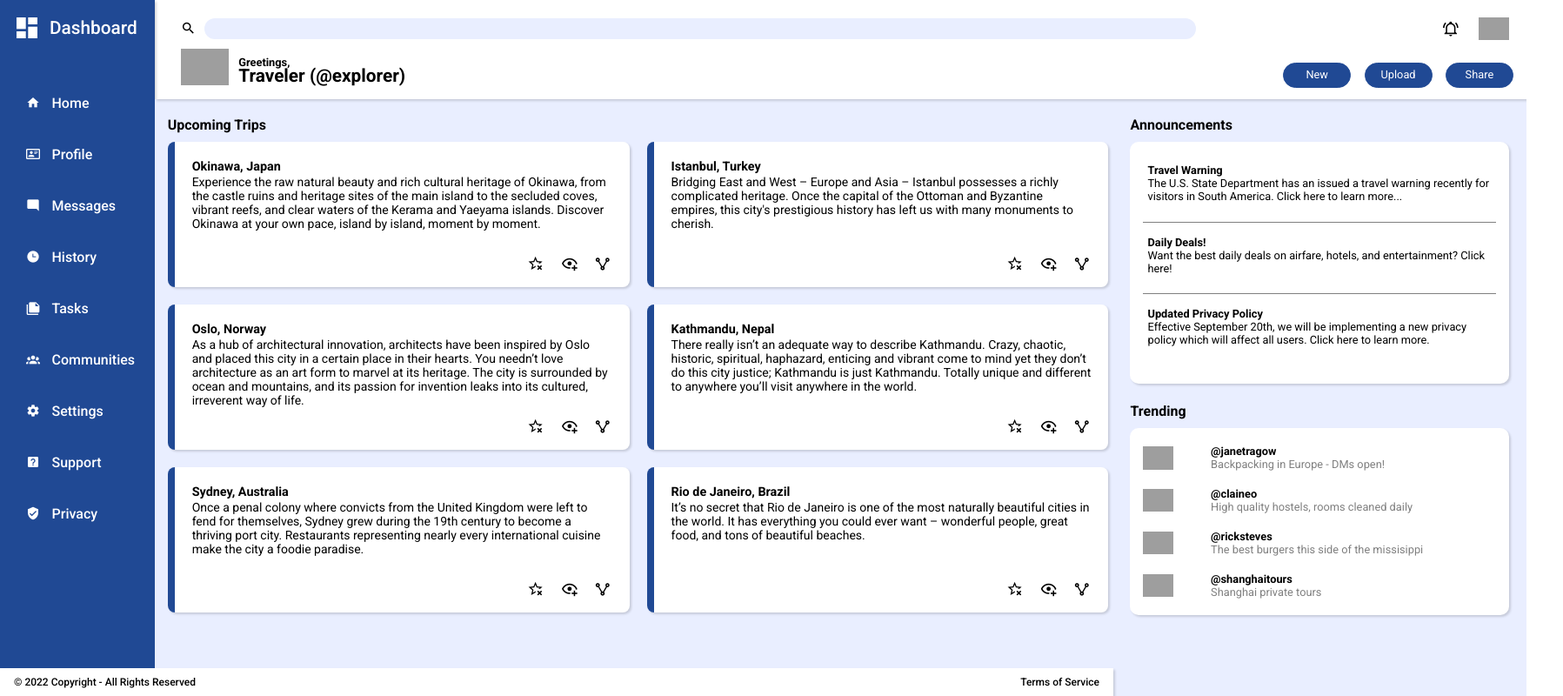
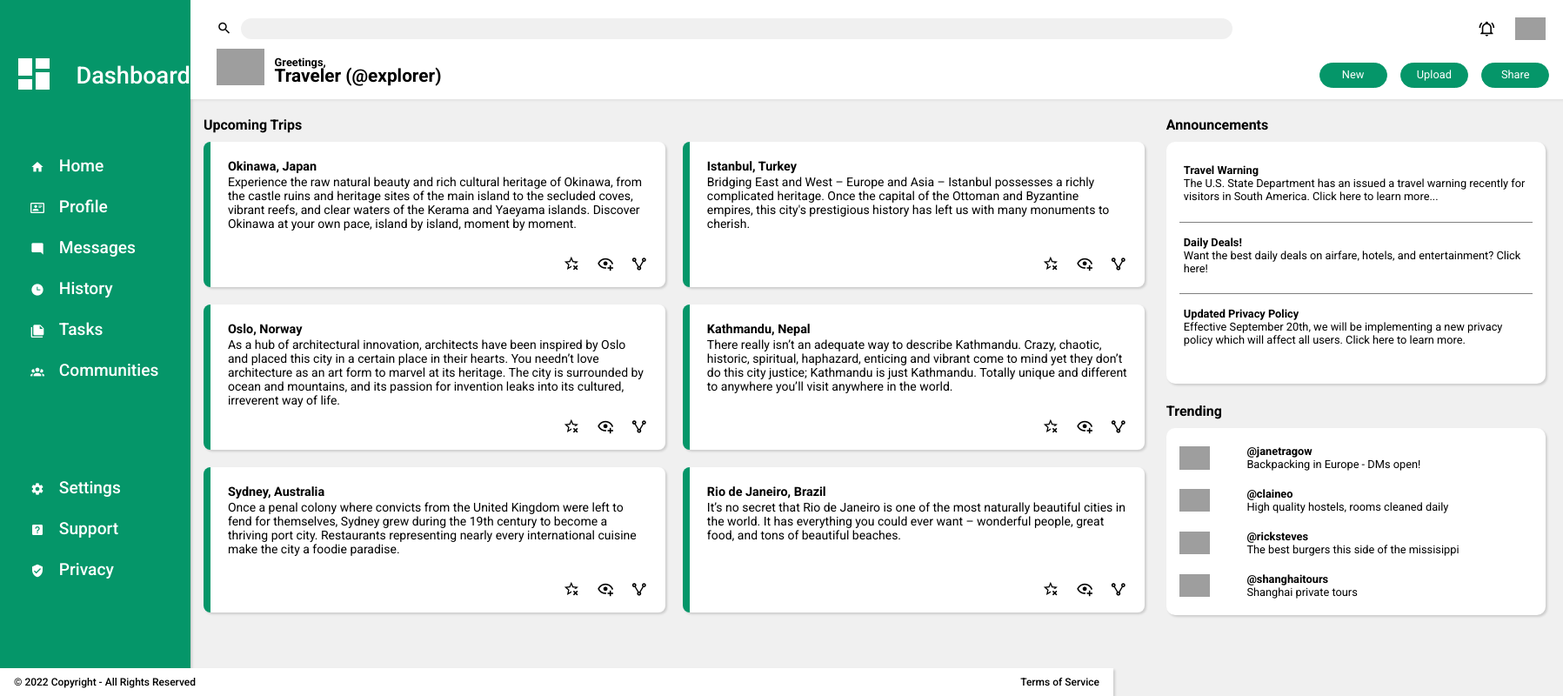
Before and after one commit to chayre/travel-site-dashboard, a plain HTML site: page index.html in a window 1280 px wide. Shown: the whole page at 87% size, 1797 px wide, since content can reach past the window. Drawn offline with Linux system fonts and the light colour scheme; grey boxes are pictures that could not be loaded.

Commit message:
Altered background colors

```diff
--- a/style.css
+++ b/style.css
@@ -5,7 +5,7 @@
 
 body {
     display: grid;
-    grid-template-columns: 1.1fr 5fr;
+    grid-template-columns: .85fr 5fr;
     grid-template-rows: 1fr 6fr;
     height: 100vh;
     font-family: 'Roboto', sans-serif;
@@ -19,9 +19,10 @@ nav {
     grid-row: span 5;
     padding-top: 10px;
     color: white;
-    background-color: #204994;
+    background-color: #059669;
     padding-left: 10px;
     box-shadow: rgba(0, 0, 0, 0.15) 1.95px 1.95px 2.6px;
+    font-size: 1.2rem;
 }
 
 a {
@@ -36,12 +37,14 @@ a:hover {
 
 
 .navlogo {
-    font-size: 2rem;
+    margin-top: 50px;
+    font-size: 3rem;
     margin-right: 10px;
     padding-left: 5px;
 }
 
 .nav-grid-head {
+    margin-top: 3rem;
     display: grid;
     grid-template-columns: 1fr 4fr;
     grid-template-rows: auto;
@@ -49,9 +52,16 @@ a:hover {
 }
 
 .nav-grid-title {
-    font-size: 1.3rem;
+    font-size: 1.7rem;
     align-items: center;
-    margin-right: 20px;
+    margin-left: 0.9rem;
+}
+
+ .nav-grid-box-logo {
+    margin-top: 1px;
+    font-size: 1rem;
+    margin-right: 10px;
+    padding-left: 5px;
 }
 
 
@@ -62,7 +72,7 @@ a:hover {
     grid-template-columns: 1fr 4fr;
     grid-template-rows: auto;
     align-items: end;
-    margin-top: 1rem;
+    margin-top: 2.5rem;
     margin-left: 20px;
 }
 
@@ -74,10 +84,11 @@ a:hover {
     grid-template-rows: auto;
     align-items: end;
     margin-left: 20px;
+    margin-top: 5.5rem;
 }
 
 .nav-grid-box {
-    margin-top: 2.5rem;
+    margin-top: 1.5rem;
 }
 
 /* Header styling */
@@ -86,8 +97,9 @@ header {
     grid-row: 1 / 1.5;
     padding-left: 30px;
     padding-top: 20px;
-    box-shadow: rgba(0, 0, 0, 0.15) 1.95px 1.95px 2.6px;
+    box-shadow:rgba(128, 128, 128, 0.116) 1.95px 1.95px 2.6px;
     z-index: 2;
+    background-color: white;
 }
 
 .top-right-name {
@@ -117,7 +129,7 @@ input {
     padding: 2px 10px;
     border: 0;
     outline: 0;
-    background-color: rgb(233, 238, 255);
+    background-color: rgba(128, 128, 128, 0.116);
 }
 
 .header-top-right {
@@ -146,11 +158,11 @@ input {
 
 .headerbtn {
     border-radius: 100px;
-    background-color:#204994;
+    background-color:#059669;
     color: white;
     padding: 5px 6px 7px 6px;
     width: 78px;
-    border: 1px solid #204994;
+    border: 1px solid #059669;
     font-family: 'Roboto', sans-serif;
     font-size: .8rem;
     transition: .5s ease;
@@ -160,7 +172,7 @@ input {
 .headerbtn:hover {
     background-color: rgb(233, 238, 255);
     border-color: rgb(233, 238, 255);
-    color:#204994;
+    color:#059668b2;
     font-weight: 600;
 }
 
@@ -208,7 +220,7 @@ main {
     padding-right: 20px;
     grid-column: 2;
     grid-row: 2;
-    background-color: rgb(233, 238, 255);
+    background-color: rgba(128, 128, 128, 0.116);
 }
 
 main p {
@@ -241,7 +253,7 @@ main p {
     margin: 10px;
     margin-left: 0;
     margin-right: 20px;
-    border-left: 8px solid #204994;
+    border-left: 8px solid #059669;
     border-radius: 8px;
     box-shadow: rgba(0, 0, 0, 0.15) 1.95px 1.95px 2.6px;
     background-color: white;
@@ -351,7 +363,6 @@ main p {
     margin: 0;
     padding: 0;
     font-size: .8rem;
-    color: grey;
 }
 
 image {
```
